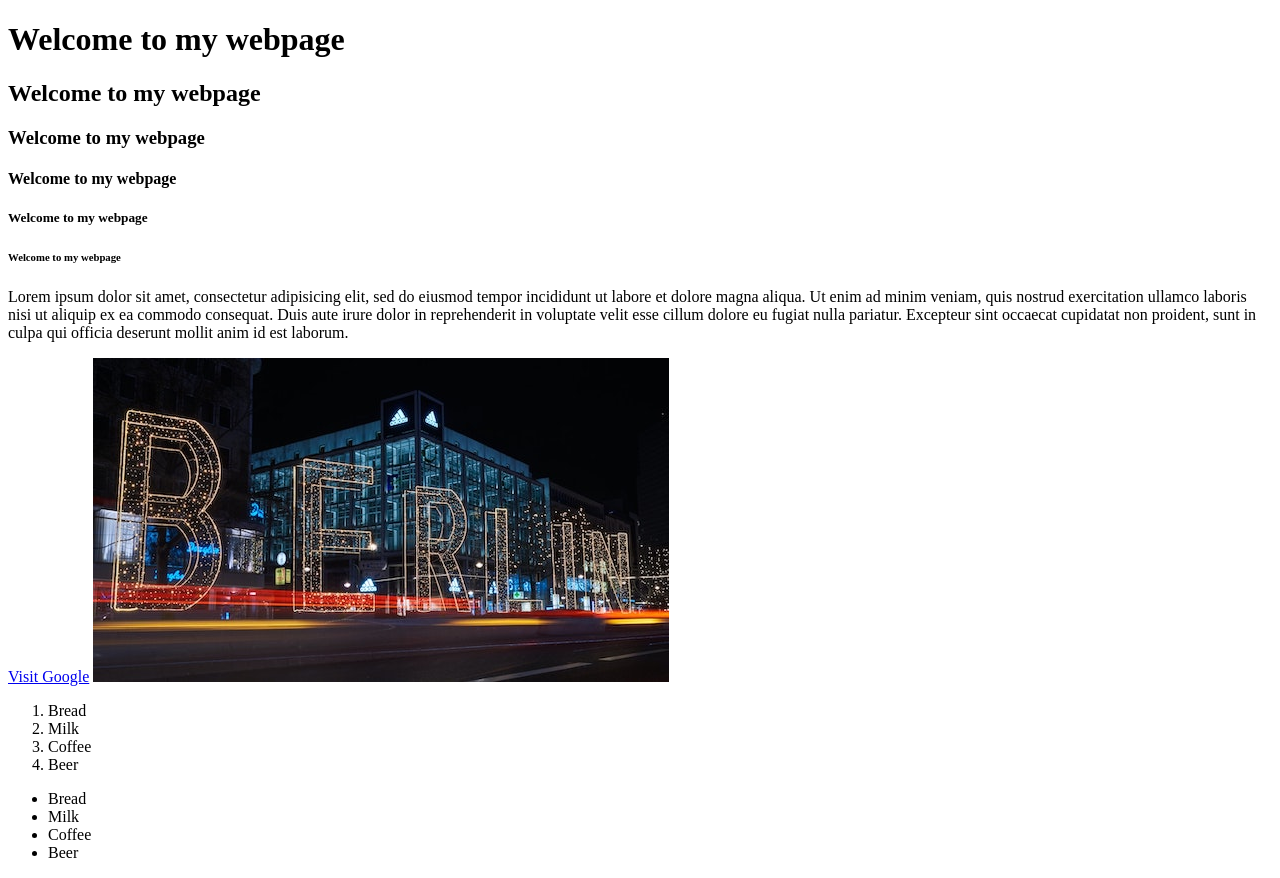
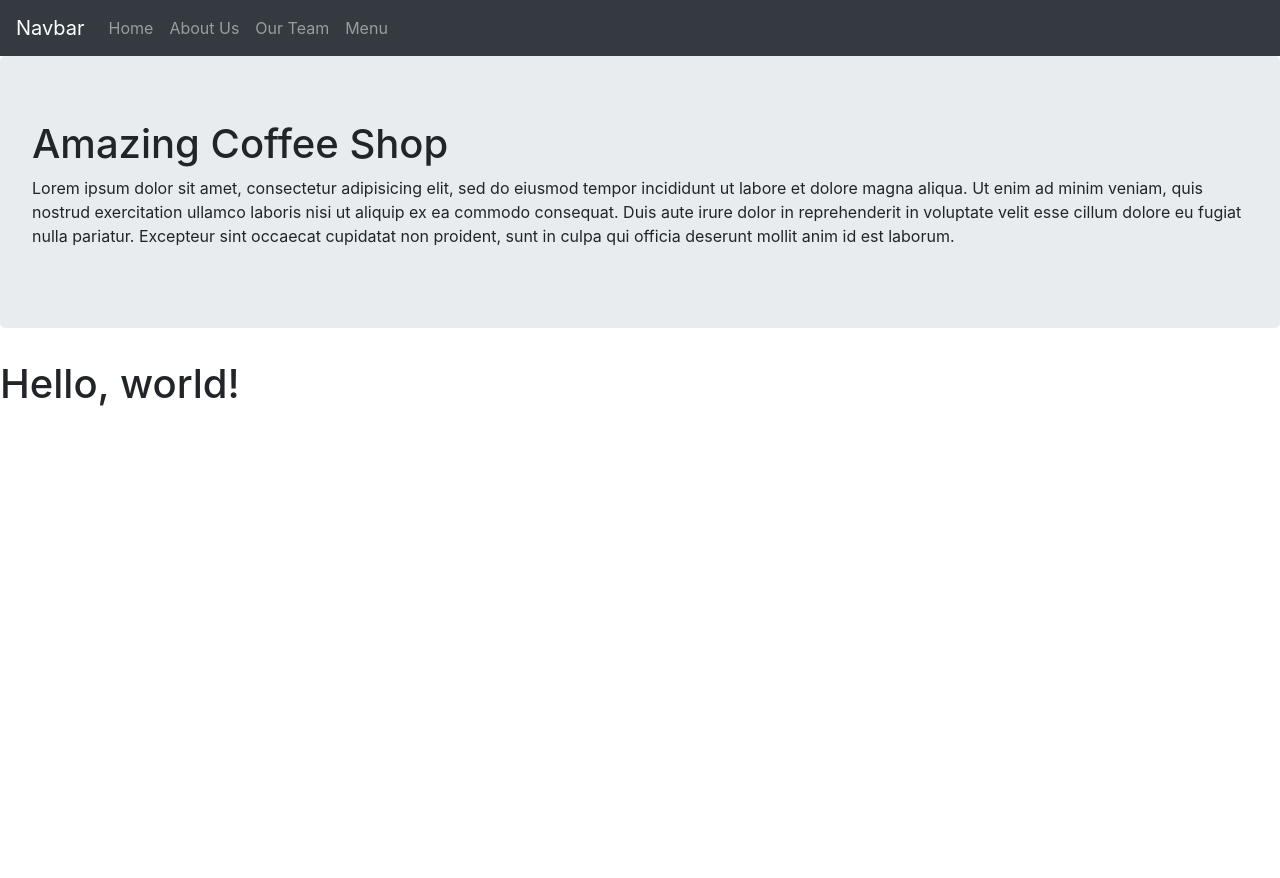
Before and after one commit to katehammersmith/katehammersmith.github.io, a plain HTML site: page index.html in a window 1280 px wide. After the commit the page ends 800 px from the top, so only its background shows below. Drawn offline with nearby package versions, Linux system fonts and the light colour scheme.

Commit message:
My first bootstrap tutorial

```diff
--- a/index.html
+++ b/index.html
@@ -1,35 +1,48 @@
-<!DOCTYPE html>
-<html lang="en" dir="ltr">
+<!doctype html>
+<html lang="en">
   <head>
+    <!-- Required meta tags -->
     <meta charset="utf-8">
-    <title>My first amazing webpage</title>
+    <meta name="viewport" content="width=device-width, initial-scale=1, shrink-to-fit=no">
+
+    <!-- Bootstrap CSS -->
+    <link rel="stylesheet" href="https://stackpath.bootstrapcdn.com/bootstrap/4.4.1/css/bootstrap.min.css" integrity="sha384-Vkoo8x4CGsO3+Hhxv8T/Q5PaXtkKtu6ug5TOeNV6gBiFeWPGFN9MuhOf23Q9Ifjh" crossorigin="anonymous">
+
+    <title>My first bootstrap page</title>
   </head>
   <body>
+    <nav class="navbar navbar-expand-md bg-dark navbar-dark">
+      <a class="navbar-brand" href="#">Navbar</a>
+      <button class="navbar-toggler" type="button" data-toggle="collapse" data-target="#collapsibleNavbar">
+        <span class="navbar-toggler-icon"></span>
+      </button>
+      <div class="collapse navbar-collapse" id="collapsibleNavbar">
+        <ul class="navbar-nav">
+        <li class="nav-item">
+          <a class="nav-link" href="#">Home</a>
+        </li>
+        <li class="nav-item">
+          <a class="nav-link" href="#">About Us</a>
+        </li>
+        <li class="nav-item">
+          <a class="nav-link" href="#">Our Team</a>
+        </li>
+      <li class="nav-item">
+        <a class="nav-link" href="#">Menu</a>
+      </li>
+      </ul>
+    </div>
+  </nav>
+    <div class="jumbotron">
+      <h1>Amazing Coffee Shop</h1>
+      <p>Lorem ipsum dolor sit amet, consectetur adipisicing elit, sed do eiusmod tempor incididunt ut labore et dolore magna aliqua. Ut enim ad minim veniam, quis nostrud exercitation ullamco laboris nisi ut aliquip ex ea commodo consequat. Duis aute irure dolor in reprehenderit in voluptate velit esse cillum dolore eu fugiat nulla pariatur. Excepteur sint occaecat cupidatat non proident, sunt in culpa qui officia deserunt mollit anim id est laborum.</p>
+   </div>
+    <h1>Hello, world!</h1>
 
-  <h1>Welcome to my webpage</h1>
-  <h2>Welcome to my webpage</h2>
-  <h3>Welcome to my webpage</h3>
-  <h4>Welcome to my webpage</h4>
-  <h5>Welcome to my webpage</h5>
-  <h6>Welcome to my webpage</h6>
-
-  <p>
-  Lorem ipsum dolor sit amet, consectetur adipisicing elit, sed do eiusmod tempor incididunt ut labore et dolore magna aliqua. Ut enim ad minim veniam, quis nostrud exercitation ullamco laboris nisi ut aliquip ex ea commodo consequat. Duis aute irure dolor in reprehenderit in voluptate velit esse cillum dolore eu fugiat nulla pariatur. Excepteur sint occaecat cupidatat non proident, sunt in culpa qui officia deserunt mollit anim id est laborum.
-  </p>
-  <a href="https://www.google.com">Visit Google</a>
-  <img src="berlinatnight.jpg" alt="Berlin">
-  <ol>
-    <li>Bread</li>
-    <li>Milk</li>
-    <li>Coffee</li>
-    <li>Beer</li>
-  </ol>
-  <ul>
-    <li>Bread</li>
-    <li>Milk</li>
-    <li>Coffee</li>
-    <li>Beer</li>
-  </ul>
-
+    <!-- Optional JavaScript -->
+    <!-- jQuery first, then Popper.js, then Bootstrap JS -->
+    <script src="https://code.jquery.com/jquery-3.4.1.slim.min.js" integrity="sha384-J6qa4849blE2+poT4WnyKhv5vZF5SrPo0iEjwBvKU7imGFAV0wwj1yYfoRSJoZ+n" crossorigin="anonymous"></script>
+    <script src="https://cdn.jsdelivr.net/npm/popper.js@1.16.0/dist/umd/popper.min.js" integrity="sha384-Q6E9RHvbIyZFJoft+2mJbHaEWldlvI9IOYy5n3zV9zzTtmI3UksdQRVvoxMfooAo" crossorigin="anonymous"></script>
+    <script src="https://stackpath.bootstrapcdn.com/bootstrap/4.4.1/js/bootstrap.min.js" integrity="sha384-wfSDF2E50Y2D1uUdj0O3uMBJnjuUD4Ih7YwaYd1iqfktj0Uod8GCExl3Og8ifwB6" crossorigin="anonymous"></script>
   </body>
 </html>
```
